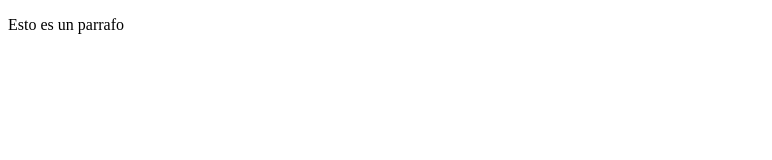
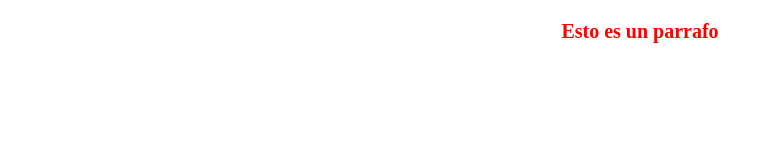
Before and after one commit to Vteles96/_._, a plain HTML site: page index.html in a window 1280 px wide. Shown: the whole page, without its empty margins (0-772 px from the left). Drawn offline with Linux system fonts and the light colour scheme.

Commit message:
commit cambios

```diff
--- a/index.html
+++ b/index.html
@@ -3,9 +3,10 @@
 <head>
     <meta charset="UTF-8">
     <meta name="viewport" content="width=device-width, initial-scale=1.0">
+    <link rel="stylesheet" href="style.css">
     <title>Document</title>
 </head>
 <body>
-    <p>Esto es un parrafo</p>
+    <p class="parrafo">Esto es un parrafo</p>
 </body>
 </html>
--- /dev/null
+++ b/style.css
@@ -0,0 +1,8 @@
+p{
+    color: red;
+    font-size: 20px;
+    font-weight: bold;
+    text-align: center;
+    margin-top: 20px;
+    margin-bottom: 20px;
+}
```
